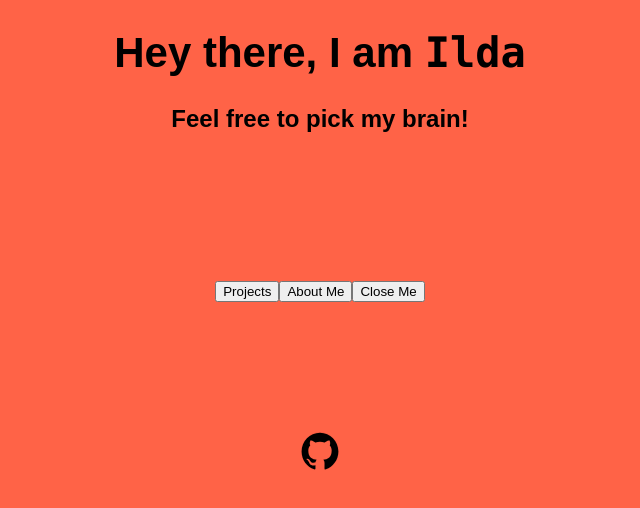
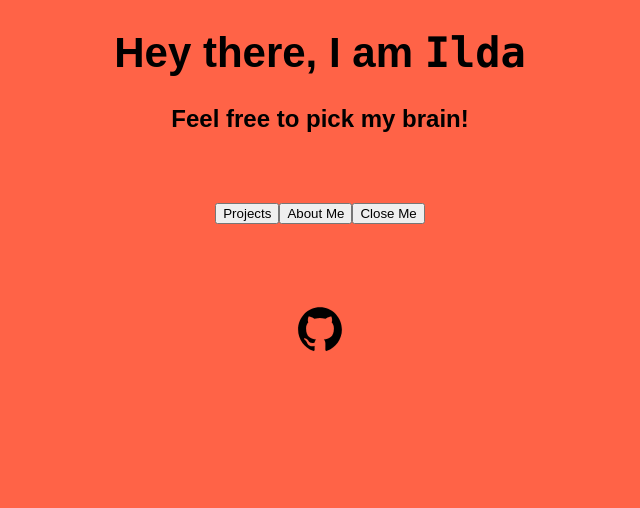
Before and after one commit to Oichacha/mywebsite, a React (Create React App) app: page / in a window 1280 px wide. Shown: the top 508 px of the page, without its empty margins (320-960 px from the left). Built offline with nearby package versions, Linux system fonts and the light colour scheme.

Commit message:
changed padding

```diff
--- a/src/css_file/App.css
+++ b/src/css_file/App.css
@@ -9,8 +9,8 @@
 }
 
 .button-layout {
-    padding-top: 10%;
-    padding-bottom: 10%;
+    padding-top: 50px;
+    padding-bottom: 80px;
 }
 
 .content-wrapper {
@@ -35,12 +35,11 @@
 }
 
 ion-icon {
-    font-size: 42px;
+    font-size: 50px;
   }
 
 .aboutme-layout > p {
     font-weight: 500;
-    font-size: 24px;
     padding-left: 5%;
     padding-right: 5%;
 }
```
